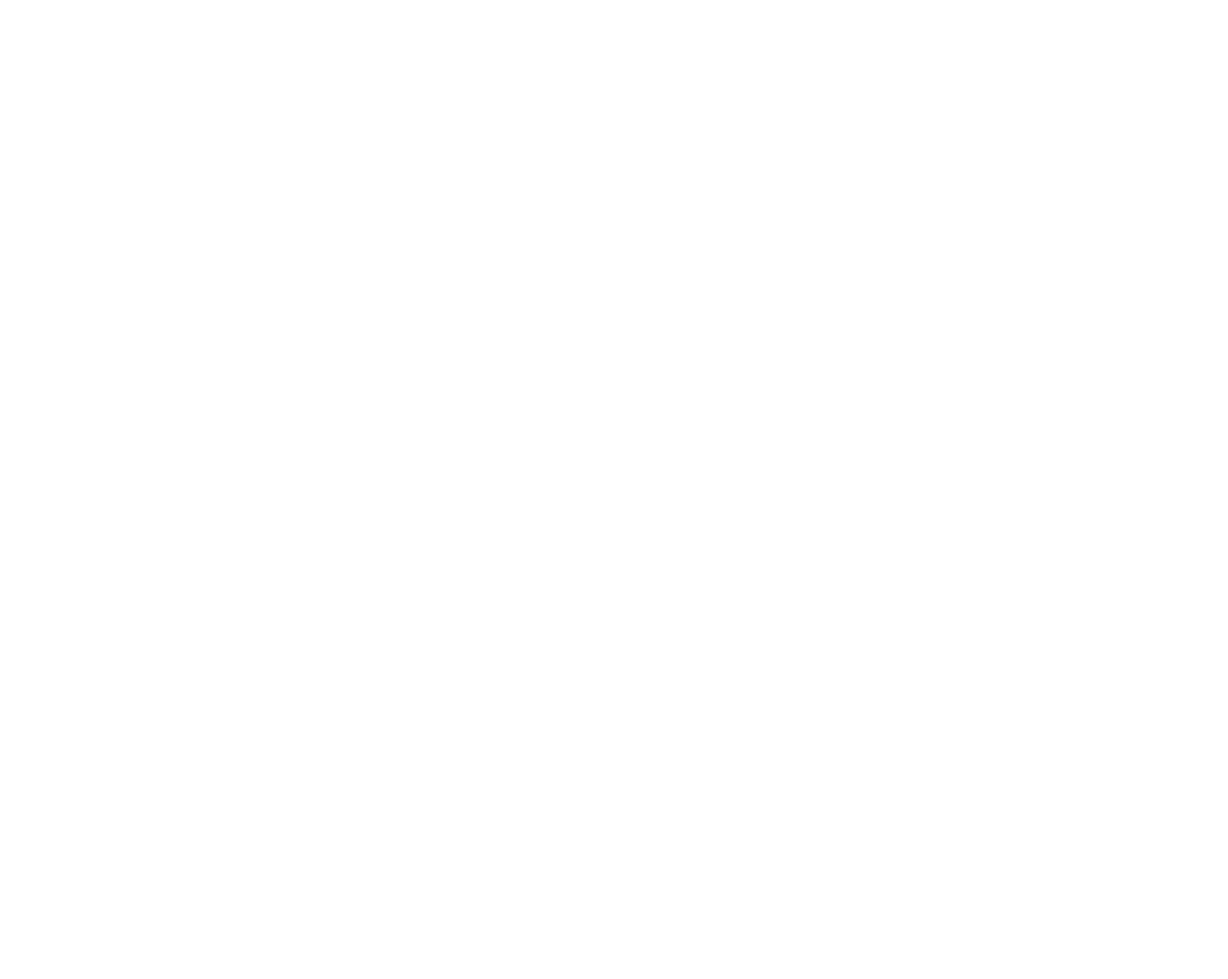
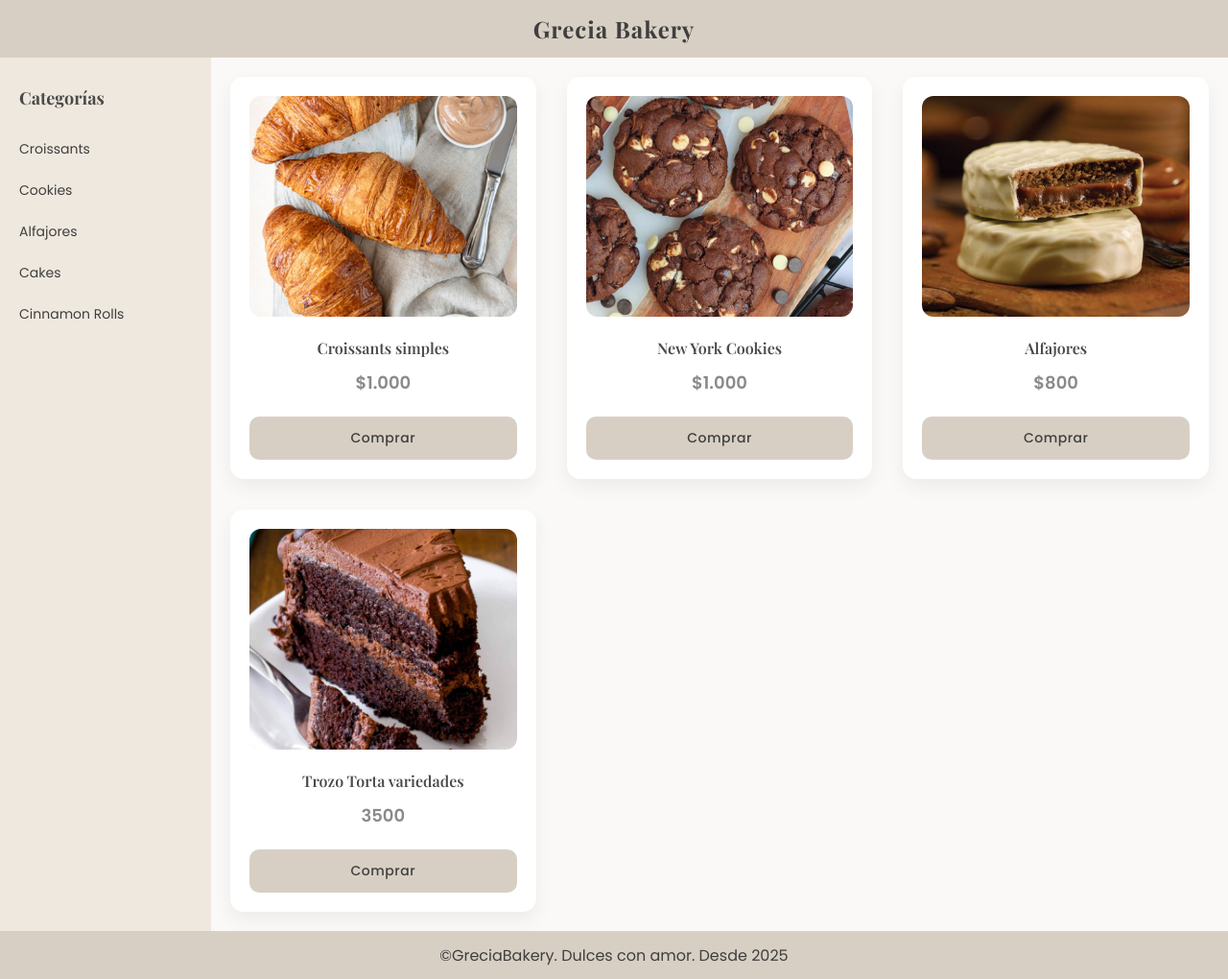
Before and after one commit to Alexandrailp/Grid, a plain HTML site: page index.html in a window 1280 px wide. Shown: the whole page at 96% size. Before the commit the page ends 800 px from the top, so only its background shows below. Drawn offline with nearby package versions, Linux system fonts and the light colour scheme; files that its build step writes are made by us from their sources.

Commit message:
proyecto finalizado

```diff
--- a/assets/css/style.css
+++ b/assets/css/style.css
@@ -1,22 +1,136 @@
-.grid-container{
-    display:grid;
-    grid-template-columns: auto auto;
-    column-gap: 0;
-    row-gap: 10px;
+*{
+    box-sizing: border-box;
+    margin: 0;
+    padding: 0;
 }
 
-.grid-container2{
-    display:grid;
-    grid-template-columns: 10% auto auto;
+body{
+    min-height: 100vh;
+    display: grid;
+    grid-template-areas: "navbar navbar" "sidebar gallery" "footer footer";
+    grid-template-columns: 220px 1fr;
+    grid-template-rows: 60px 1fr 50px;
+    background: #FAF9F7;
+    color: #3F3F3F;
+    font-family: 'Poppins', sans-serif;
+}
+
+.navbar{
+    grid-area: navbar;
+    background: #D8CFC4;
+    color: #3F3F3F;
+    display: flex;
+    align-items: center;
+    justify-content: center;
+    font-family: 'Playfair Display', serif;
+    font-weight: bold;
+    font-size: 24px;
+    letter-spacing: 1px;
+}
+
+.sidebar{
+    grid-area: sidebar;
+    background: #EFE8DE;
+    padding: 30px 20px;
+    display: flex;
+    flex-direction: column;
     gap: 10px;
 }
 
-.grid-container3{
-    display:grid;
-    grid-template-columns: auto;
-    gap: 10px;
+.sidebar h3{
+    margin-bottom: 15px;
+    font-size: 18px;
+    font-family: 'Playfair Display', serif;
+    color: #4A4A4A;
 }
 
-.grid-item{
-    border: 1px solid rebeccapurple;
+.sidebar a{
+    text-decoration: none;
+    color: #3F3F3F;
+    font-size: 14px;
+    font-family: 'Poppins', sans-serif;
+    padding: 6px 0;
 }
+
+.sidebar a:hover{
+    text-decoration: underline;
+}
+
+.gallery{
+    grid-area: gallery;
+    padding: 20px;
+    display: grid;
+    grid-template-columns: repeat(auto-fill, minmax(260px, 1fr));
+    gap: 32px;
+}
+
+.card{
+    background: #FFFFFF;
+    border-radius: 14px;
+    padding: 20px;
+    display: flex;
+    flex-direction: column;
+    align-items: center;
+    gap: 12px;
+    box-shadow: 0 8px 20px rgba(0, 0, 0, 0.06);
+    transition: transform 0.2s ease, box-shadow 0.2s ease;
+}
+
+.card:hover{
+    transform: translateY(-4px);
+    box-shadow: 0 12px 30px rgba(0, 0, 0, 0.1);
+}
+
+.card img{
+    width: 100%;
+    height: 230px;
+    object-fit: cover;
+    display: block;
+    border-radius: 12px;
+}
+
+.card h4 {
+    font-family: 'Playfair Display', serif;
+    font-size: 16px;
+    font-weight: 600;
+    color: #4A4A4A;
+    text-align: center;
+    margin-top: 10px;
+}
+
+.card button{
+    margin-top: auto;
+    width: 100%;
+    padding: 12px 0;
+    background: #D8CFC4;
+    color: #3F3F3F;
+    font-family: 'Poppins', sans-serif;
+    letter-spacing: 0.5px;
+    font-size: 14px;
+    font-weight: 500;
+    border: none;
+    border-radius: 10px;
+    cursor: pointer;
+}
+
+.card button:hover{
+    background: #C7BDB2;
+}
+
+.price {
+    font-family: 'Poppins', sans-serif;
+    font-size: 18px;
+    font-weight: bold;
+    color: #8A8A8A;
+    margin-bottom: 10px;
+}
+
+footer{
+    grid-area: footer;
+    background: #D8CFC4;
+    color: #3F3F3F;
+    display: flex;
+    justify-content: center;
+    align-items: center;
+    text-align: center;
+    }
--- a/index.html
+++ b/index.html
@@ -1,17 +1,50 @@
 <!DOCTYPE html>
-<html lang="en">
+<html lang="es">
 <head>
-    <meta charset="UTF-8">
-    <meta name="viewport" content="width=device-width, initial-scale=1.0">
-    <title>Document</title>
-    <link rel="stylesheet" href="style.css">
+  <meta charset="UTF-8" />
+  <meta name="viewport" content="width=device-width, initial-scale=1.0" />
+  <title>Grecia Bakery</title>
+  <link rel="stylesheet" href="assets/css/style.css">
+  <link rel="preconnect" href="https://fonts.googleapis.com">
+    <link rel="preconnect" href="https://fonts.gstatic.com" crossorigin>
+    <link href="https://fonts.googleapis.com/css2?family=Playfair+Display:wght@500;600;700&family=Poppins:wght@400;500;600&display=swap" rel="stylesheet">
 </head>
 <body>
-    <nav class="navbar"></nav>
-    <div class="layout">
-        <div class="sidebar"></div>
-    </div>
-    <main class="gallery"></main>
-    <footer></footer>
+    <nav class="navbar">Grecia Bakery</nav>
+    <aside class="sidebar">
+        <h3>Categorías</h3>
+        <a href="#">Croissants</a>
+        <a href="#">Cookies</a>
+        <a href="#">Alfajores</a>
+        <a href="#">Cakes</a>
+        <a href="#">Cinnamon Rolls</a>
+    </aside>
+    <main class="gallery">
+        <div class="card">
+            <img src="assets/img/croissants.jpg" alt="croissants">
+            <h4>Croissants simples</h4>
+            <p class="price">$1.000</p>
+            <button>Comprar</button>
+        </div>
+        <div class="card">
+            <img src="assets/img/cookies.jpg" alt="Cookies">
+            <h4>New York Cookies</h4>
+            <p class="price">$1.000</p>
+            <button>Comprar</button>
+        </div>
+        <div class="card">
+            <img src="assets/img/alfajores.jpg" alt="Alfajores">
+            <h4>Alfajores</h4>
+            <p class="price">$800</p>
+            <button>Comprar</button>
+        </div>
+        <div class="card">
+            <img src="assets/img/cake.jpk.jpg" alt="Torta">
+            <h4>Trozo Torta variedades</h4>
+            <p class="price">3500</p>
+            <button>Comprar</button>
+        </div>
+    </main>
+    <footer>©GreciaBakery. Dulces con amor. Desde 2025</footer>
 </body>
 </html>
```
Also changed, not shown: assets/img/alfajores.jpg (added), assets/img/cake.jpk.jpg (added), assets/img/cinnamon.jpg (added), assets/img/cookies.jpg (added), assets/img/croissants.jpg (added).
